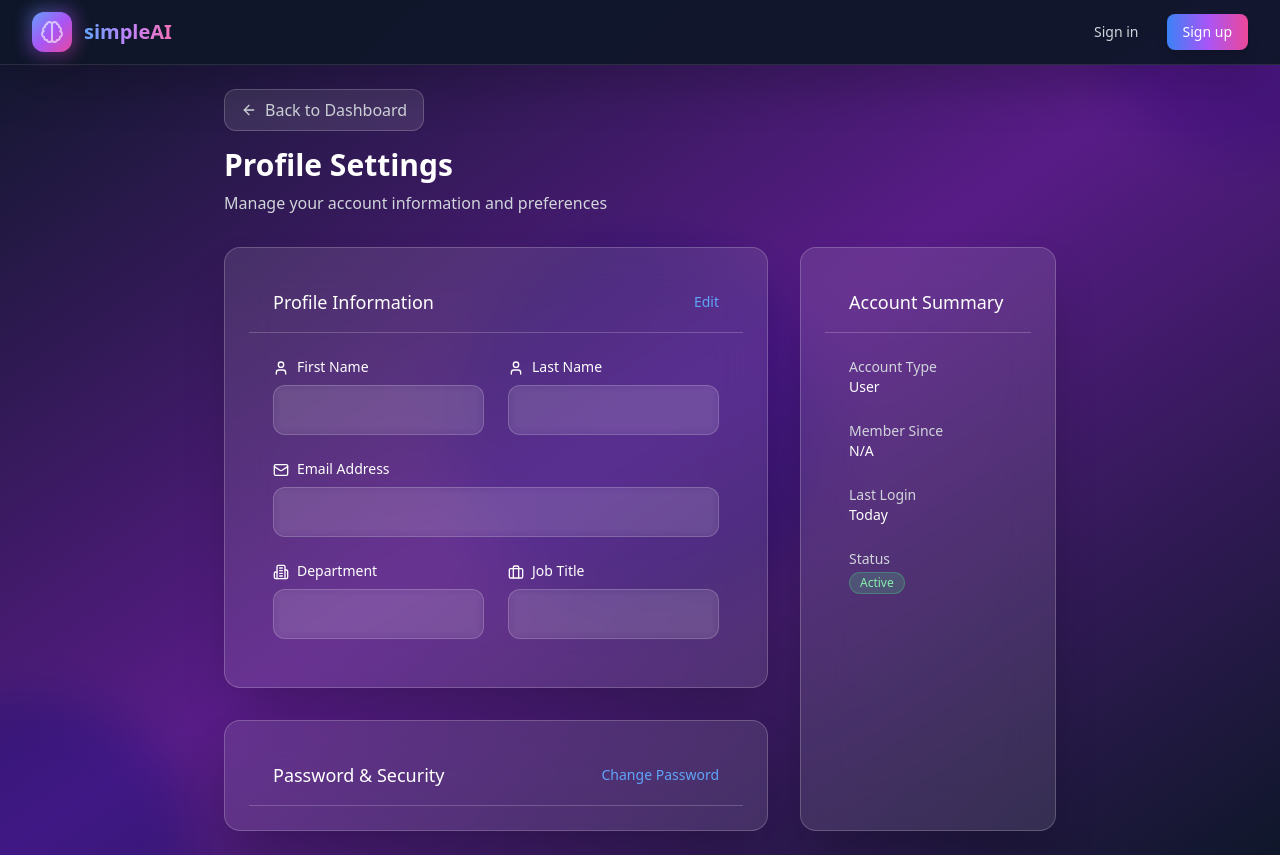
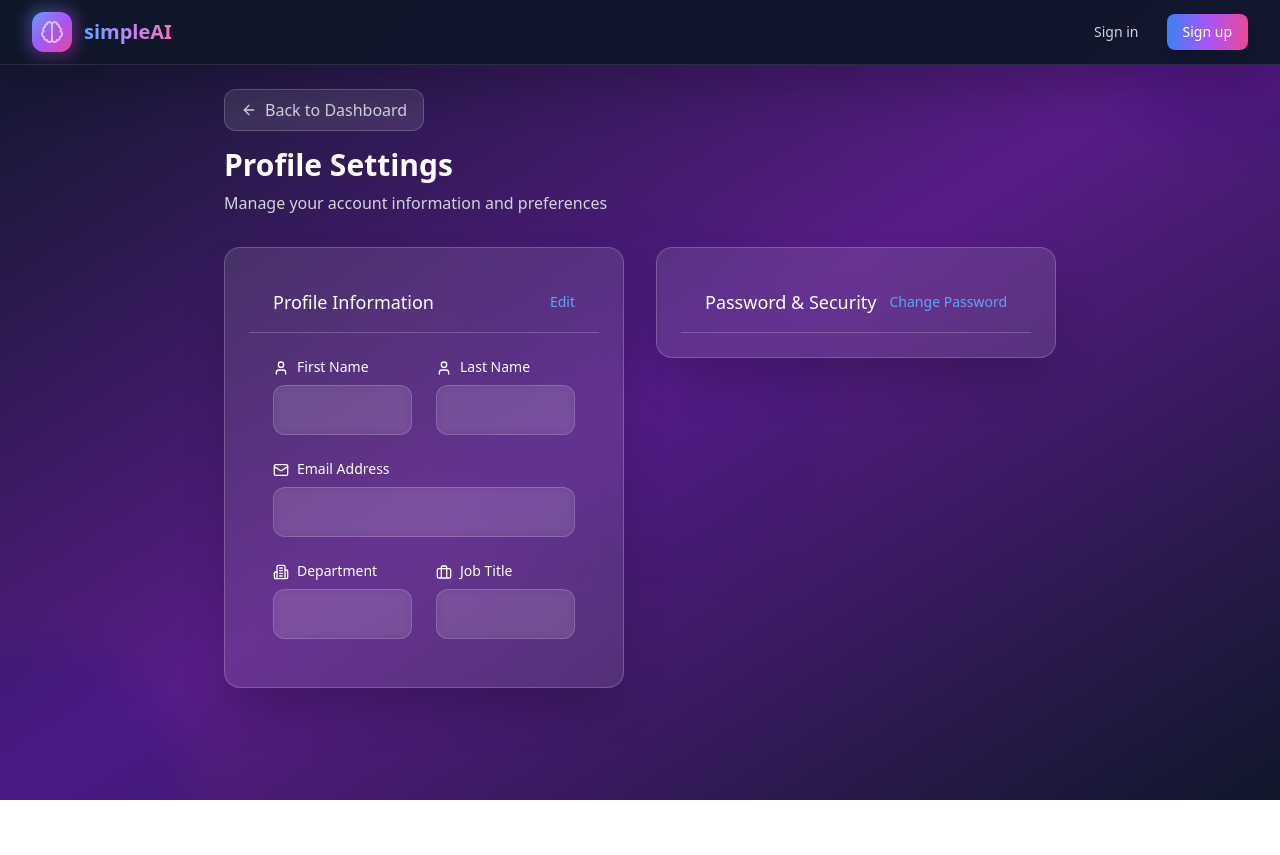
Before and after one commit to simplyarfan/simpleAI, a Next.js app in the folder frontend/: page /profile in a window 1280 px wide. After the commit the page ends 800 px from the top, so only its background shows below. Built offline with nearby package versions, Linux system fonts and the light colour scheme.

Commit message:
Fix all remaining design issues - table glassmorphism, role colors, profile layout, remove animations

```diff
--- a/frontend/src/pages/admin/analytics.js
+++ b/frontend/src/pages/admin/analytics.js
@@ -111,9 +111,9 @@ export default function AnalyticsPage() {
       <div className="min-h-screen bg-gradient-to-br from-slate-900 via-purple-900 to-slate-900 relative overflow-hidden">
         {/* Background decorative elements */}
         <div className="absolute inset-0 overflow-hidden">
-          <div className="absolute -top-40 -right-32 w-80 h-80 bg-purple-500 rounded-full mix-blend-multiply filter blur-xl opacity-20 animate-pulse"></div>
-          <div className="absolute -bottom-40 -left-32 w-80 h-80 bg-blue-500 rounded-full mix-blend-multiply filter blur-xl opacity-20 animate-pulse"></div>
-          <div className="absolute top-1/2 left-1/2 transform -translate-x-1/2 -translate-y-1/2 w-96 h-96 bg-indigo-500 rounded-full mix-blend-multiply filter blur-xl opacity-10 animate-pulse"></div>
+          <div className="absolute -top-40 -right-32 w-80 h-80 bg-purple-500 rounded-full mix-blend-multiply filter blur-xl opacity-20"></div>
+          <div className="absolute -bottom-40 -left-32 w-80 h-80 bg-blue-500 rounded-full mix-blend-multiply filter blur-xl opacity-20"></div>
+          <div className="absolute top-1/2 left-1/2 transform -translate-x-1/2 -translate-y-1/2 w-96 h-96 bg-indigo-500 rounded-full mix-blend-multiply filter blur-xl opacity-10"></div>
         </div>
 
         <Head>
--- a/frontend/src/pages/admin/system.js
+++ b/frontend/src/pages/admin/system.js
@@ -186,9 +186,9 @@ export default function SystemHealth() {
       <div className="min-h-screen bg-gradient-to-br from-slate-900 via-purple-900 to-slate-900 relative overflow-hidden">
         {/* Background decorative elements */}
         <div className="absolute inset-0 overflow-hidden">
-          <div className="absolute -top-40 -right-32 w-80 h-80 bg-purple-500 rounded-full mix-blend-multiply filter blur-xl opacity-20 animate-pulse"></div>
-          <div className="absolute -bottom-40 -left-32 w-80 h-80 bg-blue-500 rounded-full mix-blend-multiply filter blur-xl opacity-20 animate-pulse"></div>
-          <div className="absolute top-1/2 left-1/2 transform -translate-x-1/2 -translate-y-1/2 w-96 h-96 bg-indigo-500 rounded-full mix-blend-multiply filter blur-xl opacity-10 animate-pulse"></div>
+          <div className="absolute -top-40 -right-32 w-80 h-80 bg-purple-500 rounded-full mix-blend-multiply filter blur-xl opacity-20"></div>
+          <div className="absolute -bottom-40 -left-32 w-80 h-80 bg-blue-500 rounded-full mix-blend-multiply filter blur-xl opacity-20"></div>
+          <div className="absolute top-1/2 left-1/2 transform -translate-x-1/2 -translate-y-1/2 w-96 h-96 bg-indigo-500 rounded-full mix-blend-multiply filter blur-xl opacity-10"></div>
         </div>
 
         <Head>
--- a/frontend/src/pages/admin/tickets.js
+++ b/frontend/src/pages/admin/tickets.js
@@ -197,9 +197,9 @@ export default function TicketsManagement() {
       <div className="min-h-screen bg-gradient-to-br from-slate-900 via-purple-900 to-slate-900 relative overflow-hidden">
         {/* Background decorative elements */}
         <div className="absolute inset-0 overflow-hidden">
-          <div className="absolute -top-40 -right-32 w-80 h-80 bg-purple-500 rounded-full mix-blend-multiply filter blur-xl opacity-20 animate-pulse"></div>
-          <div className="absolute -bottom-40 -left-32 w-80 h-80 bg-blue-500 rounded-full mix-blend-multiply filter blur-xl opacity-20 animate-pulse"></div>
-          <div className="absolute top-1/2 left-1/2 transform -translate-x-1/2 -translate-y-1/2 w-96 h-96 bg-indigo-500 rounded-full mix-blend-multiply filter blur-xl opacity-10 animate-pulse"></div>
+          <div className="absolute -top-40 -right-32 w-80 h-80 bg-purple-500 rounded-full mix-blend-multiply filter blur-xl opacity-20"></div>
+          <div className="absolute -bottom-40 -left-32 w-80 h-80 bg-blue-500 rounded-full mix-blend-multiply filter blur-xl opacity-20"></div>
+          <div className="absolute top-1/2 left-1/2 transform -translate-x-1/2 -translate-y-1/2 w-96 h-96 bg-indigo-500 rounded-full mix-blend-multiply filter blur-xl opacity-10"></div>
         </div>
 
         <Head>
--- a/frontend/src/pages/profile.js
+++ b/frontend/src/pages/profile.js
@@ -135,9 +135,9 @@ export default function ProfileSettings() {
     <div className="min-h-screen bg-gradient-to-br from-slate-900 via-purple-900 to-slate-900 relative overflow-hidden">
       {/* Background decorative elements */}
       <div className="absolute inset-0 overflow-hidden">
-        <div className="absolute -top-40 -right-32 w-80 h-80 bg-purple-500 rounded-full mix-blend-multiply filter blur-xl opacity-20 animate-pulse"></div>
-        <div className="absolute -bottom-40 -left-32 w-80 h-80 bg-blue-500 rounded-full mix-blend-multiply filter blur-xl opacity-20 animate-pulse"></div>
-        <div className="absolute top-1/2 left-1/2 transform -translate-x-1/2 -translate-y-1/2 w-96 h-96 bg-indigo-500 rounded-full mix-blend-multiply filter blur-xl opacity-10 animate-pulse"></div>
+        <div className="absolute -top-40 -right-32 w-80 h-80 bg-purple-500 rounded-full mix-blend-multiply filter blur-xl opacity-20"></div>
+        <div className="absolute -bottom-40 -left-32 w-80 h-80 bg-blue-500 rounded-full mix-blend-multiply filter blur-xl opacity-20"></div>
+        <div className="absolute top-1/2 left-1/2 transform -translate-x-1/2 -translate-y-1/2 w-96 h-96 bg-indigo-500 rounded-full mix-blend-multiply filter blur-xl opacity-10"></div>
       </div>
 
       <Head>
@@ -158,24 +158,15 @@ export default function ProfileSettings() {
             Back to Dashboard
           </button>
 
-          <div className="flex items-center justify-between">
-            <div>
-              <h1 className="text-3xl font-bold text-white">Profile Settings</h1>
-              <p className="mt-2 text-gray-300">Manage your account information and preferences</p>
-            </div>
-            <div className="flex items-center space-x-3">
-              {user?.role === 'superadmin' && (
-                <span className="inline-flex items-center px-3 py-1 rounded-full text-xs font-medium bg-red-100 text-red-800">
-                  Superadmin
-                </span>
-              )}
-            </div>
+          <div>
+            <h1 className="text-3xl font-bold text-white">Profile Settings</h1>
+            <p className="mt-2 text-gray-300">Manage your account information and preferences</p>
           </div>
         </div>
 
-        <div className="grid grid-cols-1 lg:grid-cols-3 gap-8">
+        <div className="grid grid-cols-1 lg:grid-cols-2 gap-8">
           {/* Profile Information */}
-          <div className="lg:col-span-2">
+          <div>
             <div className="bg-white/10 backdrop-blur-xl rounded-2xl shadow-2xl border border-white/20 p-6">
               <div className="px-6 py-4 border-b border-white/20">
                 <div className="flex items-center justify-between">
@@ -288,8 +279,11 @@ export default function ProfileSettings() {
               </div>
             </div>
 
-            {/* Password Change Section */}
-            <div className="mt-8 bg-white/10 backdrop-blur-xl rounded-2xl shadow-2xl border border-white/20 p-6">
+          </div>
+
+          {/* Password Change Section */}
+          <div>
+            <div className="bg-white/10 backdrop-blur-xl rounded-2xl shadow-2xl border border-white/20 p-6">
               <div className="px-6 py-4 border-b border-white/20">
                 <div className="flex items-center justify-between">
                   <h2 className="text-lg font-medium text-white">Password & Security</h2>
@@ -386,39 +380,6 @@ export default function ProfileSettings() {
               )}
             </div>
           </div>
-
-          {/* Account Summary */}
-          <div className="bg-white/10 backdrop-blur-xl rounded-2xl shadow-2xl border border-white/20 p-6">
-            <div className="px-6 py-4 border-b border-white/20">
-              <h2 className="text-lg font-medium text-white">Account Summary</h2>
-            </div>
-            <div className="px-6 py-6">
-              <div className="space-y-6">
-                <div>
-                  <p className="text-sm font-medium text-gray-300">Account Type</p>
-                  <p className="text-sm text-white capitalize">{user?.role || 'User'}</p>
-                </div>
-                <div>
-                  <p className="text-sm font-medium text-gray-300">Member Since</p>
-                  <p className="text-sm text-white">
-                    {user?.created_at ? new Date(user.created_at).toLocaleDateString() : 'N/A'}
-                  </p>
-                </div>
-                <div>
-                  <p className="text-sm font-medium text-gray-300">Last Login</p>
-                  <p className="text-sm text-white">
-                    {user?.last_login ? new Date(user.last_login).toLocaleDateString() : 'Today'}
-                  </p>
-                </div>
-                <div>
-                  <p className="text-sm font-medium text-gray-300">Status</p>
-                  <span className="inline-flex items-center px-2.5 py-0.5 rounded-full text-xs font-medium bg-green-400/20 text-green-300 border border-green-400/30">
-                    Active
-                  </span>
-                </div>
-              </div>
-            </div>
-          </div>
         </div>
       </div>
     </div>
```
Also changed, not shown: frontend/src/pages/admin/users.js (+14 -14 lines).
